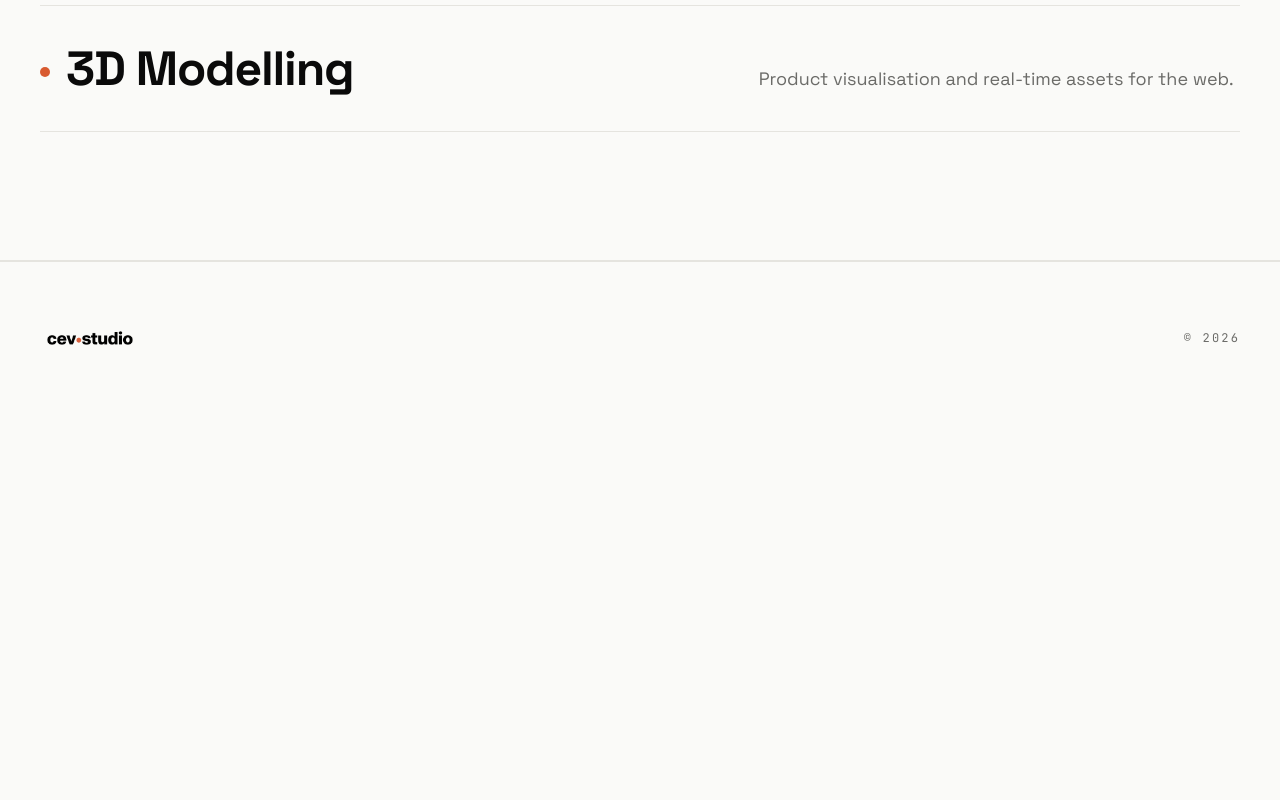
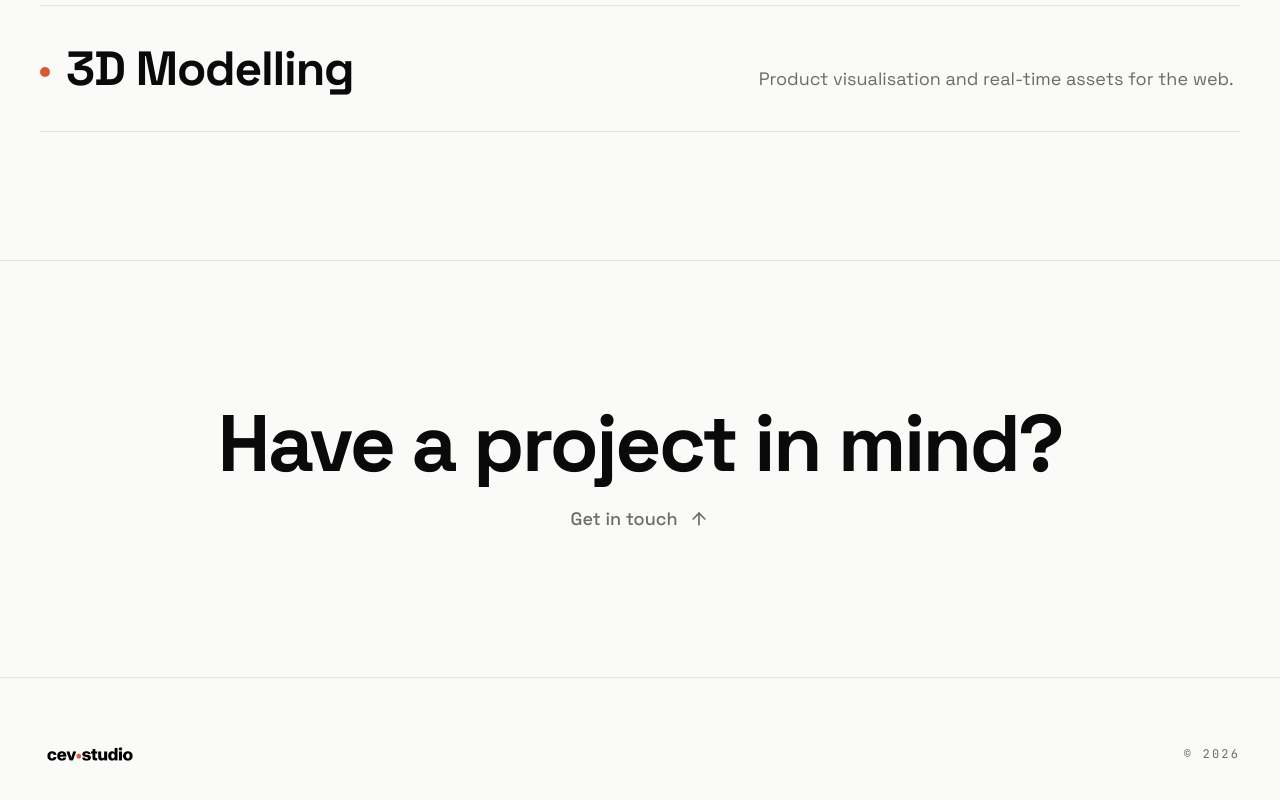
Before and after one commit to laughable-9/cevstudio, a Next.js app: page / in a window 1280 px wide. Shown: the part 1644-2444 px from the top of the page. Before the commit the page ends 2058 px from the top, so only its background shows below. Built offline with nearby package versions, Linux system fonts and the light colour scheme.

Commit message:
feat(landing): wrap layout in smooth scroll and add closing CTA

```diff
--- /dev/null
+++ b/app/components/ClosingCta.tsx
@@ -0,0 +1,38 @@
+"use client";
+
+import { ArrowUp } from "lucide-react";
+import { scrollToTop } from "../lib/smoothScroll";
+
+export default function ClosingCta() {
+
+  return (
+    <section className="px-6 py-24 md:py-36">
+      <div className="mx-auto flex max-w-7xl flex-col items-center text-center">
+        <button
+          type="button"
+          onClick={scrollToTop}
+          className="group flex flex-col items-center gap-6 text-ink transition-colors hover:text-accent focus:outline-none focus-visible:ring-2 focus-visible:ring-ink focus-visible:ring-offset-4 focus-visible:ring-offset-bg"
+        >
+          <span
+            className="font-bold tracking-tight"
+            style={{
+              fontSize: "clamp(2.5rem, 7vw, 5rem)",
+              lineHeight: 0.95,
+              letterSpacing: "-0.03em",
+            }}
+          >
+            Have a project in mind?
+          </span>
+          <span className="flex items-center gap-3 text-base font-medium text-muted transition-colors group-hover:text-accent md:text-lg">
+            Get in touch
+            <ArrowUp
+              aria-hidden
+              className="h-5 w-5 transition-transform duration-300 group-hover:-translate-y-1"
+              strokeWidth={2}
+            />
+          </span>
+        </button>
+      </div>
+    </section>
+  );
+}
--- a/app/page.tsx
+++ b/app/page.tsx
@@ -1,17 +1,22 @@
 import Nav from "./components/Nav";
 import Hero from "./components/Hero";
 import Services from "./components/Services";
+import ClosingCta from "./components/ClosingCta";
 import Footer from "./components/Footer";
+import SmoothScroll from "./components/SmoothScroll";
 
 export default function Home() {
   return (
     <>
       <Nav />
-      <main>
-        <Hero />
-        <Services />
-      </main>
-      <Footer />
+      <SmoothScroll>
+        <main>
+          <Hero />
+          <Services />
+          <ClosingCta />
+        </main>
+        <Footer />
+      </SmoothScroll>
     </>
   );
 }
```
